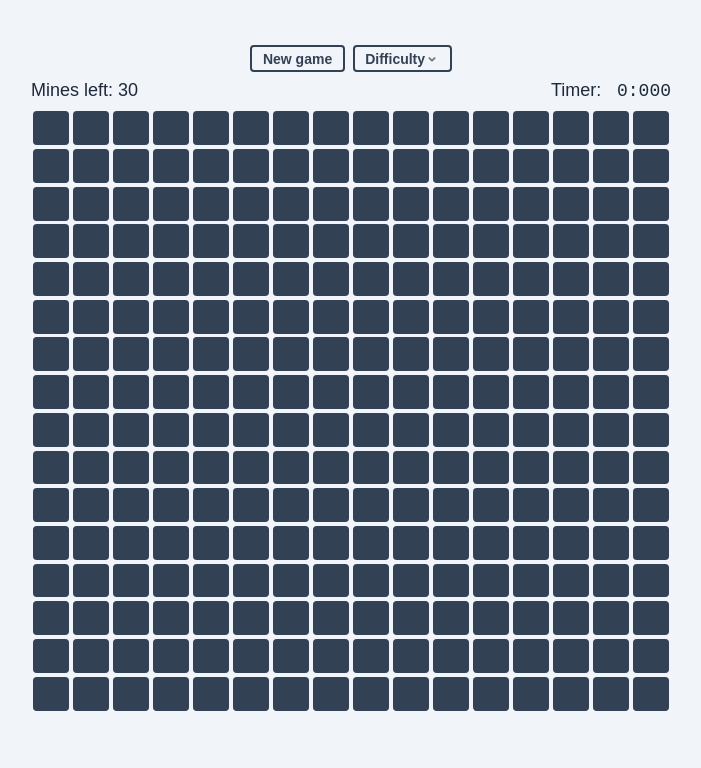
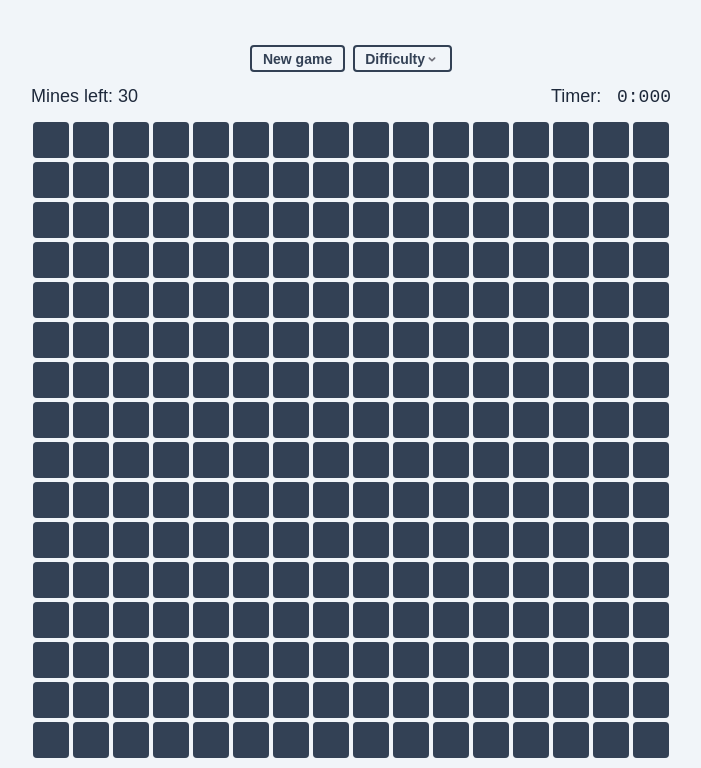
Before and after one commit to try-again-later/Mines, a plain HTML site: page src/index.html in a window 1280 px wide. Shown: the part 61-829 px from the top of the page, without its empty margins (289-990 px from the left). Before the commit the page ends 800 px from the top, so only its background shows below. Drawn offline with Linux system fonts and the light colour scheme.

Commit message:
Switch back to position absolute on "mines left" and timer
I forgot that it messes with the aspect ratio calculations, as a result
cells become non square.

```diff
--- a/src/style.css
+++ b/src/style.css
@@ -187,9 +187,7 @@ fieldset {
 
     display: grid;
     grid-template-columns: repeat(var(--game-field-width), minmax(1.25rem, 1fr));
-
-    /* The first "auto" row is for the "mines left" and timer displays */
-    grid-template-rows: auto repeat(var(--game-field-height), minmax(1.25rem, 1fr));
+    grid-template-rows: repeat(var(--game-field-height), minmax(1.25rem, 1fr));
 
     /* Create a new stacking context, so that cell covers z-indidces don't spill out */
     position: relative;
@@ -204,20 +202,22 @@ fieldset {
     width: 100%;
     aspect-ratio: var(--game-field-width) / var(--game-field-height);
     margin: 0 auto;
+    margin-top: 3rem;
     position: relative;
 }
 
 .game-state-container {
     font-size: 1.125rem;
 
-    grid-column: 1 / span var(--game-field-width);
-
     display: flex;
     flex-direction: row;
     justify-content: space-between;
     align-items: center;
 
-    padding: 0.5rem 0;
+    position: absolute;
+    width: 100%;
+    transform: translate(0, -100%);
+    min-height: 3rem;
 }
 
 .cell {
```
